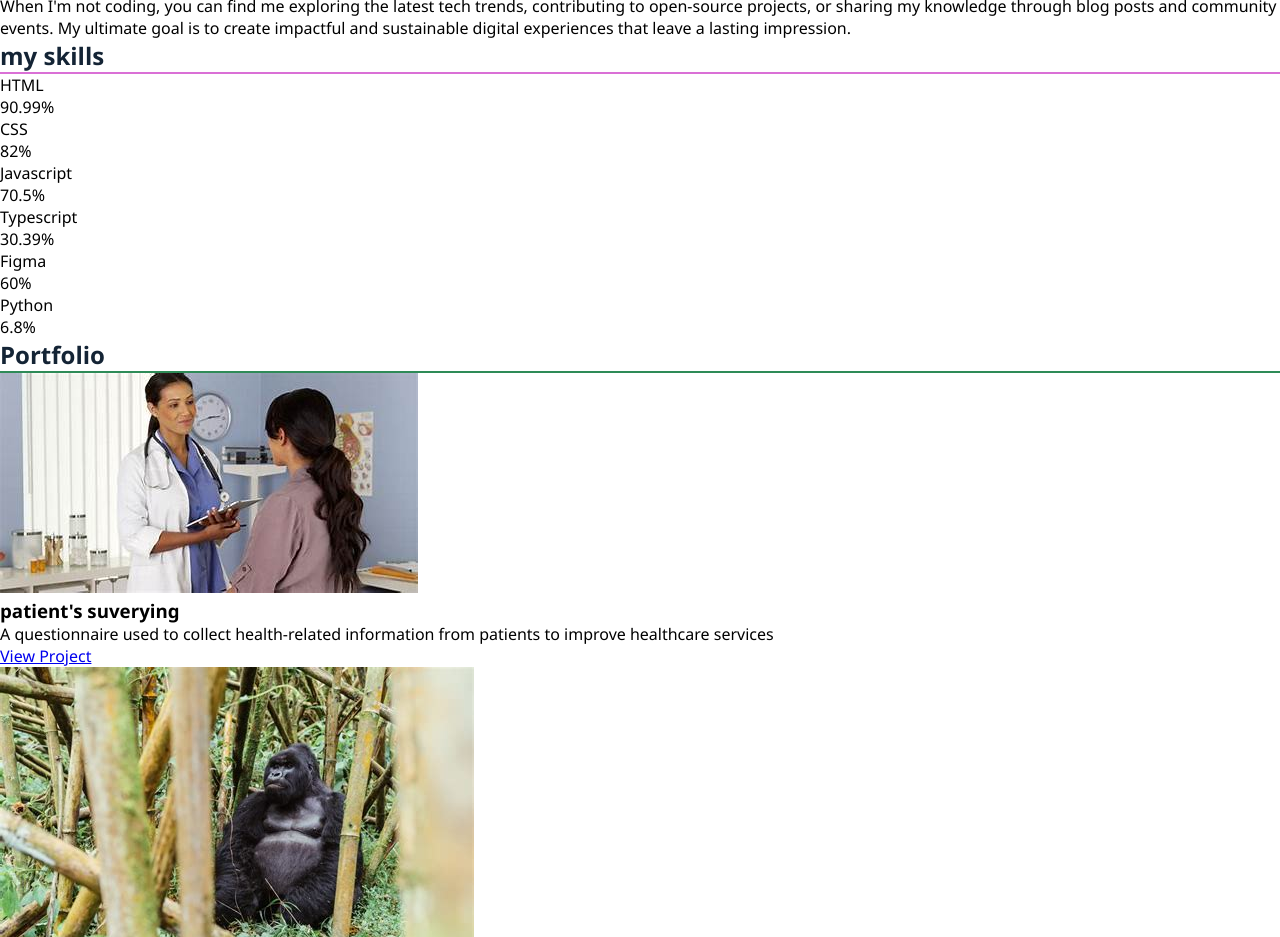
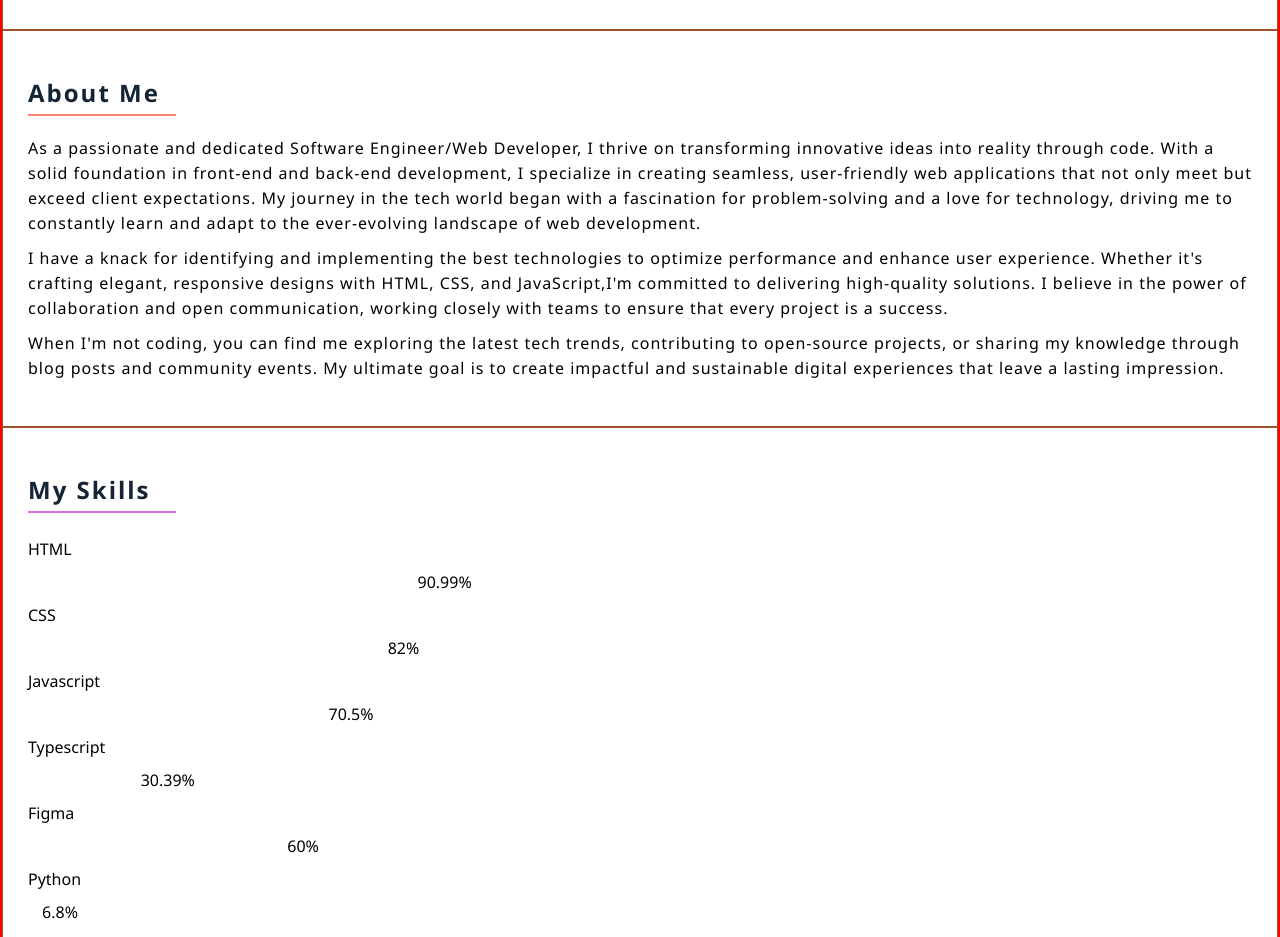
Before and after one commit to rimpuhwe/personal-portfolio, a plain HTML site: page index.html in a window 1280 px wide. Shown: the part 680-1617 px from the top of the page. Drawn offline with Linux system fonts and the light colour scheme.

Commit message:
main: styling all sections in main

```diff
--- a/css/layout.css
+++ b/css/layout.css
@@ -30,3 +30,131 @@ header{
 #profile{
     width:15%;
 }
+/* main */
+main{
+    width:100%;
+    margin-top:43px;
+    border:2px solid red;
+}
+/* all sections */
+section{
+    width:100%;
+    border:1px solid sienna;
+    padding:40px 20px;
+}
+/* all h2 */
+h2{
+    width:12%;
+    margin:0 5px 15px;
+    padding:5px 0;
+    text-transform: capitalize;
+    letter-spacing: 2px;
+}
+/* section with id of home  */
+#home{
+    text-align: center;
+    line-height: 30px;
+}
+#home h3{
+    margin:30px 0 10px 0;
+}
+#profile-container{
+    width:50%;
+    margin:20px auto;
+}
+/* about-section */
+#about p{
+    padding:5px;
+    line-height: 25px ;
+    letter-spacing:1px;
+}
+/* skills-section */
+#skills #container{
+    width:75%;
+    margin:20px 0;
+    padding:5px;
+    display: flex;
+    flex-direction: column;
+    justify-content: flex-start;
+    align-items:flex-start ;
+    gap:5px;
+}
+.rate-percent{
+    border:1px solid transparent;;
+    width:100%;
+}
+.rate-percent .rate{
+    padding:5px 0;
+    text-align: center;
+    border-bottom-right-radius: 10px;
+    border-top-right-radius: 10px;
+}
+.rate-1{
+    width:90.99%
+}
+.rate-2{
+    width:82%
+}
+.rate-3{
+    width:70.5%
+}
+.rate-4{
+    width:30.39%
+}
+.rate-5{
+    width:60%
+}
+.rate-6{
+    width:6.8%
+}
+/* portfolio section */
+#projects{
+    width:100%;
+    display: flex;
+    flex-direction: row;
+    flex-wrap: wrap;
+    gap:25px;
+
+}
+#projects .project-card {
+    width:30%;
+    border-radius: 5px;
+}
+.project-card img{
+    width: 100%;
+    height: 210px;
+}
+.description{
+    padding:10px;
+    display: flex;
+    flex-direction: column;
+    gap: 10px;
+}
+.description a{
+    width:30%;
+    padding:10px 0;
+    text-align: center;
+    text-decoration: none;
+}
+/* contact */
+form{
+    width:60%;
+    display:flex;
+    flex-direction: column;
+    gap: 20px;
+    margin:10px 5px;
+}
+input{
+    padding:6px;
+    outline: none;
+}
+textarea{
+    resize:none;
+    padding:10px 6px ;
+}
+button{
+    width:30%;
+    padding:10px;
+    text-align: center;
+    border:1px solid transparent;
+}
```
